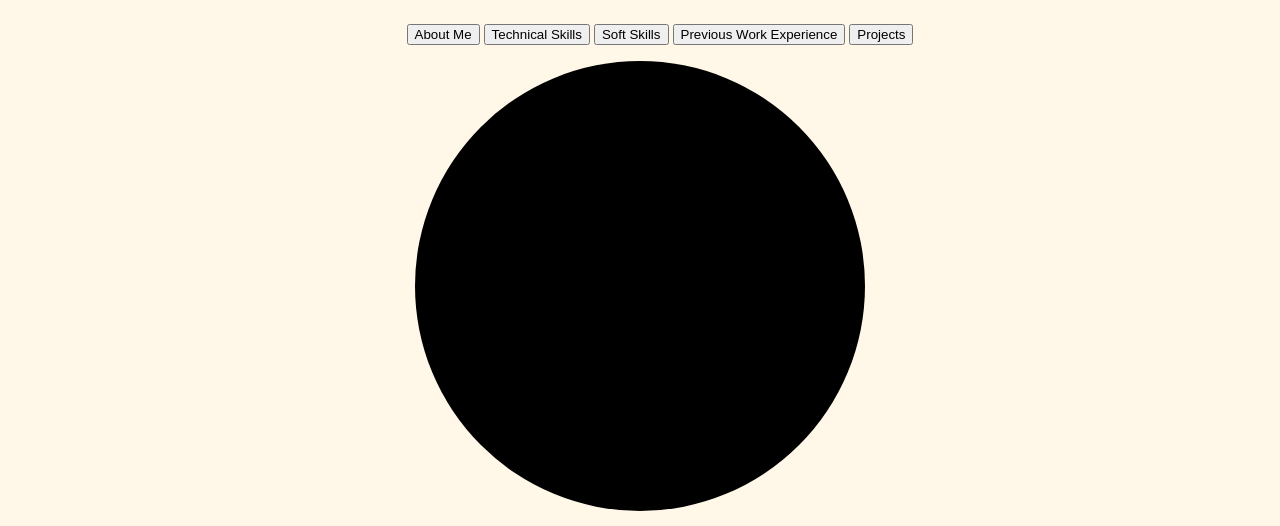
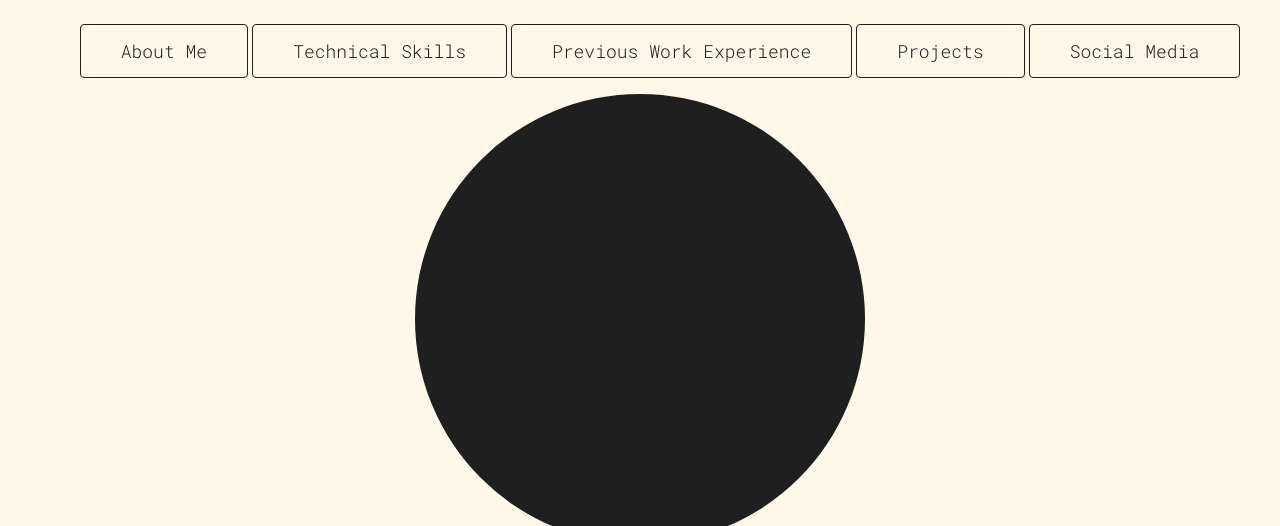
Before and after one commit to RishirajKanungo/cs_portfolio, a plain HTML site: page index.html in a window 1280 px wide. Shown: the top 526 px of the page. Drawn offline with Linux system fonts and the light colour scheme.

Commit message:
Navigation Bar Animation
Set up navigation bar animation for hovering and styling the buttons

```diff
--- a/index.html
+++ b/index.html
@@ -16,13 +16,15 @@
     <header>
         <!-- Menu at top for navigation purposes -->
         <div class="menu">
+            <div class="btn">
                 <ul id="items">
                     <button>About Me</button>
                     <button>Technical Skills</button>
-                <button>Soft Skills</button>
                     <button>Previous Work Experience</button>
                     <button>Projects</button>
+                    <button>Social Media</button>
                 </ul>
+            </div>
         </div>
     </header>
 
--- a/style.css
+++ b/style.css
@@ -18,7 +18,25 @@ body{
 /* Formatting the navigation */
 .menu{
     display: table;
-    margin: 0 auto;
+    margin: auto;
+}
+
+/* Formatting Navigation Menu at top*/
+.btn button{
+    border: 1px solid #1f1f1f;
+    color: #1f1f1f;
+    border-radius: 4px;
+    font-size: 18px;
+    padding: 14px 40px;
+    font-family: degreeFont;
+    background: #fff8e8;
+    -webkit-transition-duration: 0.3s;
+    transition-duration: 0.3s;
+}
+/* Hover animation for Navigation Bar*/
+.btn button:hover{
+    background: #1f1f1f;
+    color: #fff8e8;
 }
 /* Make the list in navigation horizontal */
 #menu li{
@@ -29,7 +47,7 @@ body{
 #circlePic{
     width: 450px;
     height: 450px;
-    background: black;
+    background: #1f1f1f;
     border-radius: 450px;
     margin: auto;
 }
```
Lines whose indentation alone changed are shown as unchanged.
